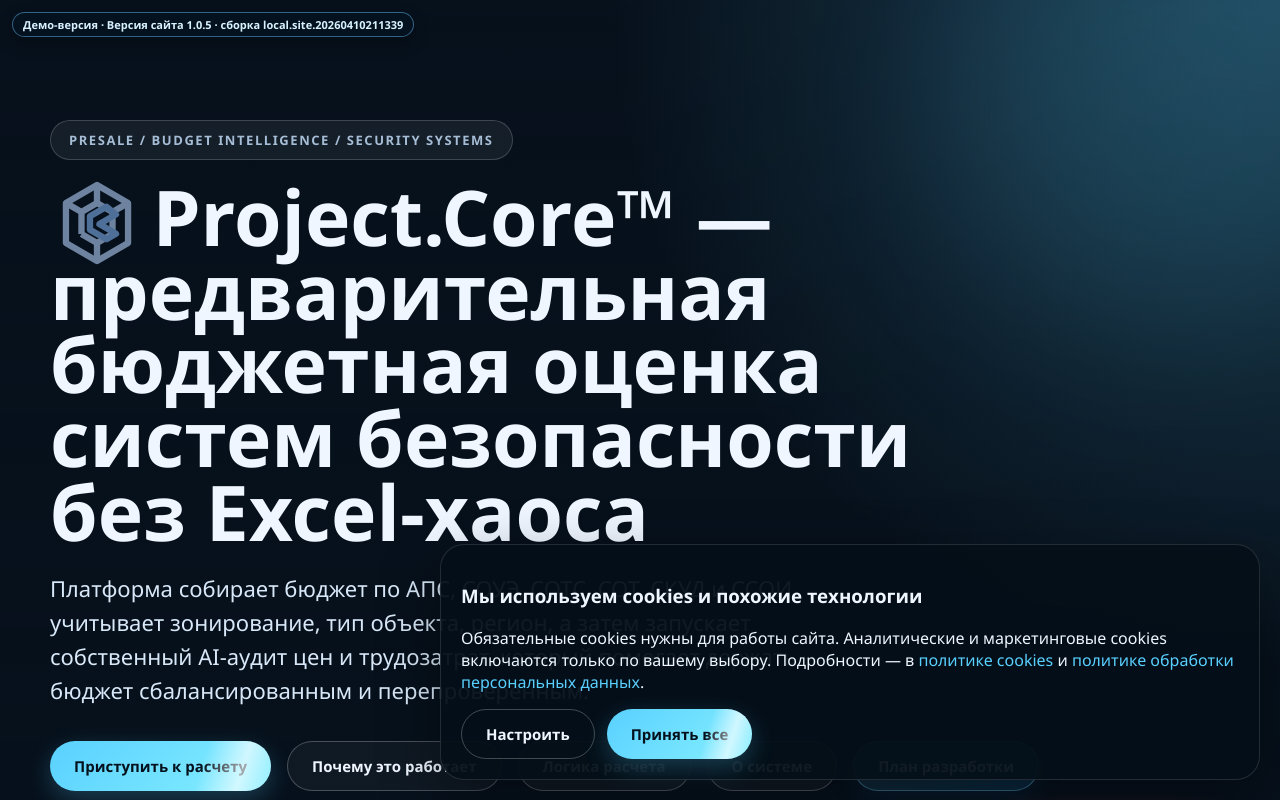
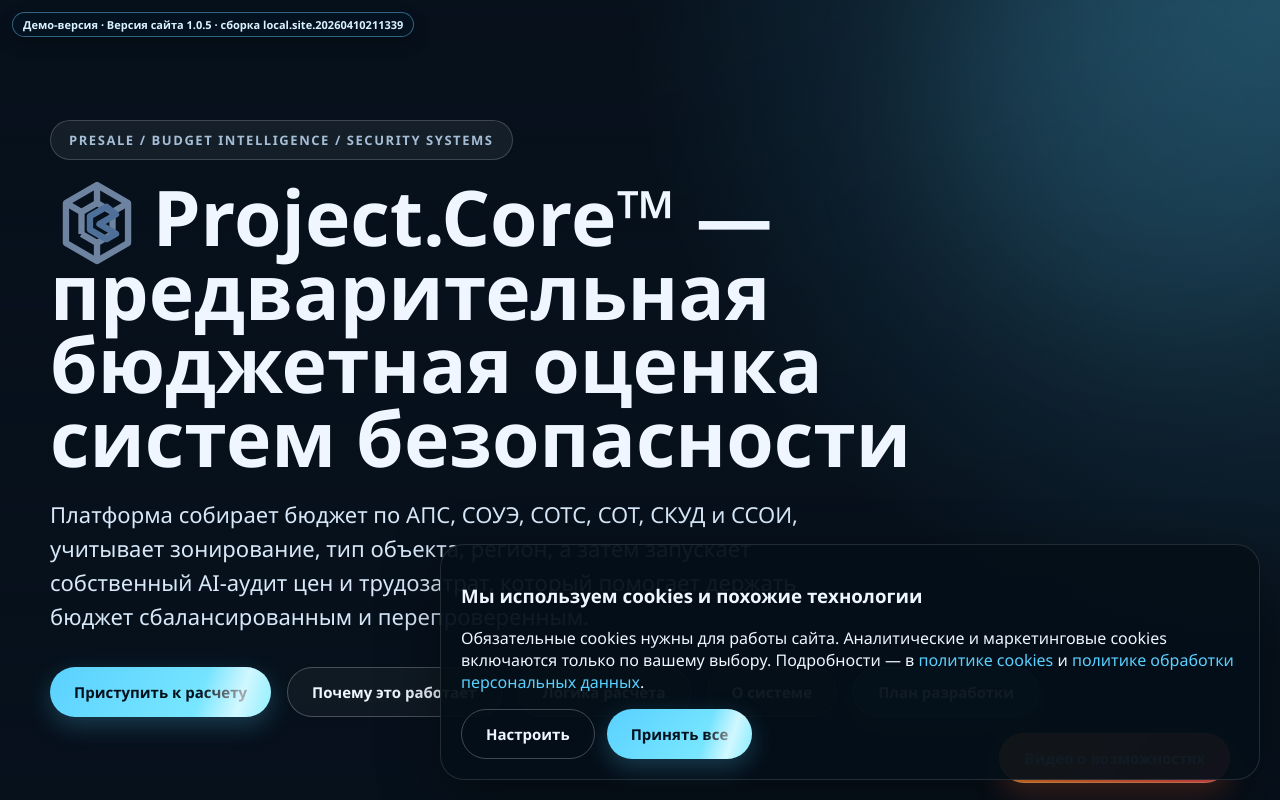
Before and after one commit to AlexSpider0686/Spider0, a React app in the folder src/: page / in a window 1280 px wide. Shown: the top 800 px of the page. Built offline with nearby package versions, Linux system fonts and the light colour scheme; the HTML template or start-up script is replaced by a standard one.

Commit message:
remove hero excel chaos tagline

```diff
--- a/src/pages/HomePage.tsx
+++ b/src/pages/HomePage.tsx
@@ -204,7 +204,6 @@
               <span>предварительная</span>
               <span>бюджетная оценка</span>
               <span>систем безопасности</span>
-              <span>без Excel-хаоса</span>
             </span>
           </h1>
           <p className="hero__lead">
```
